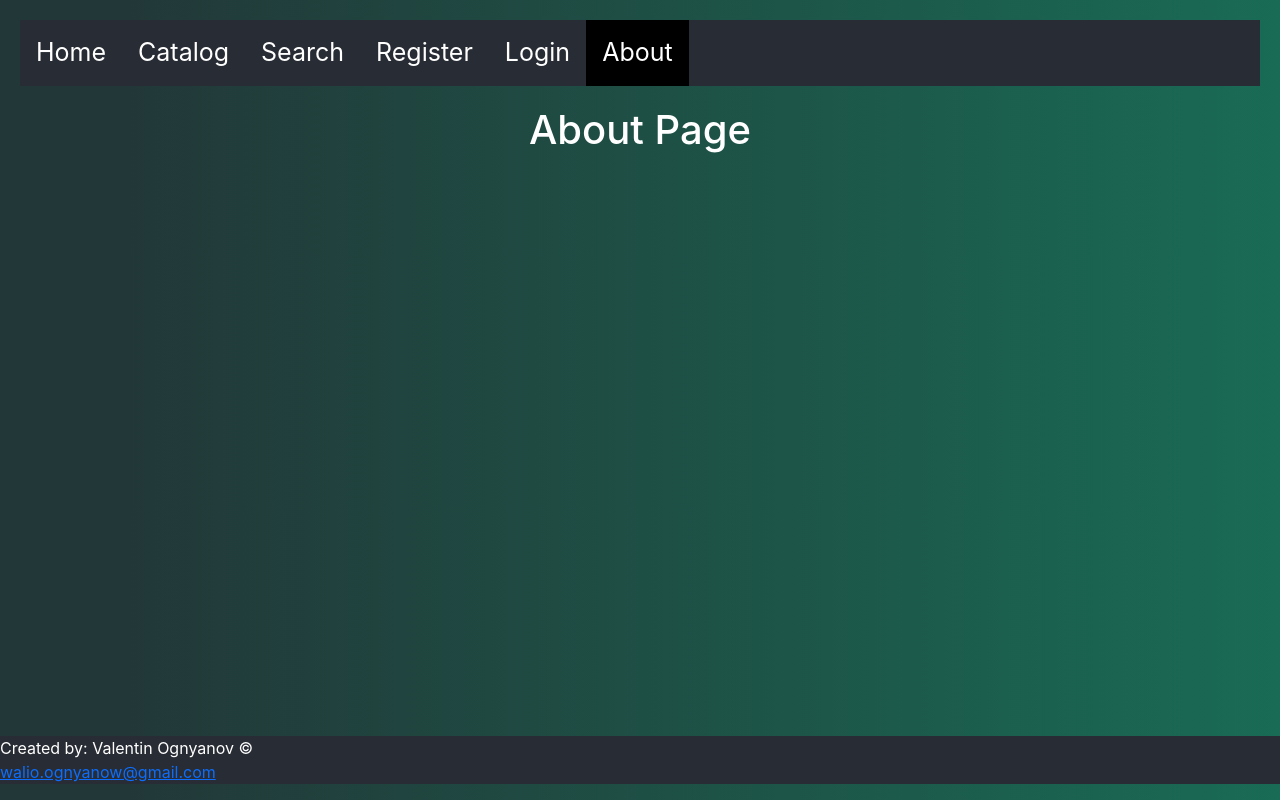
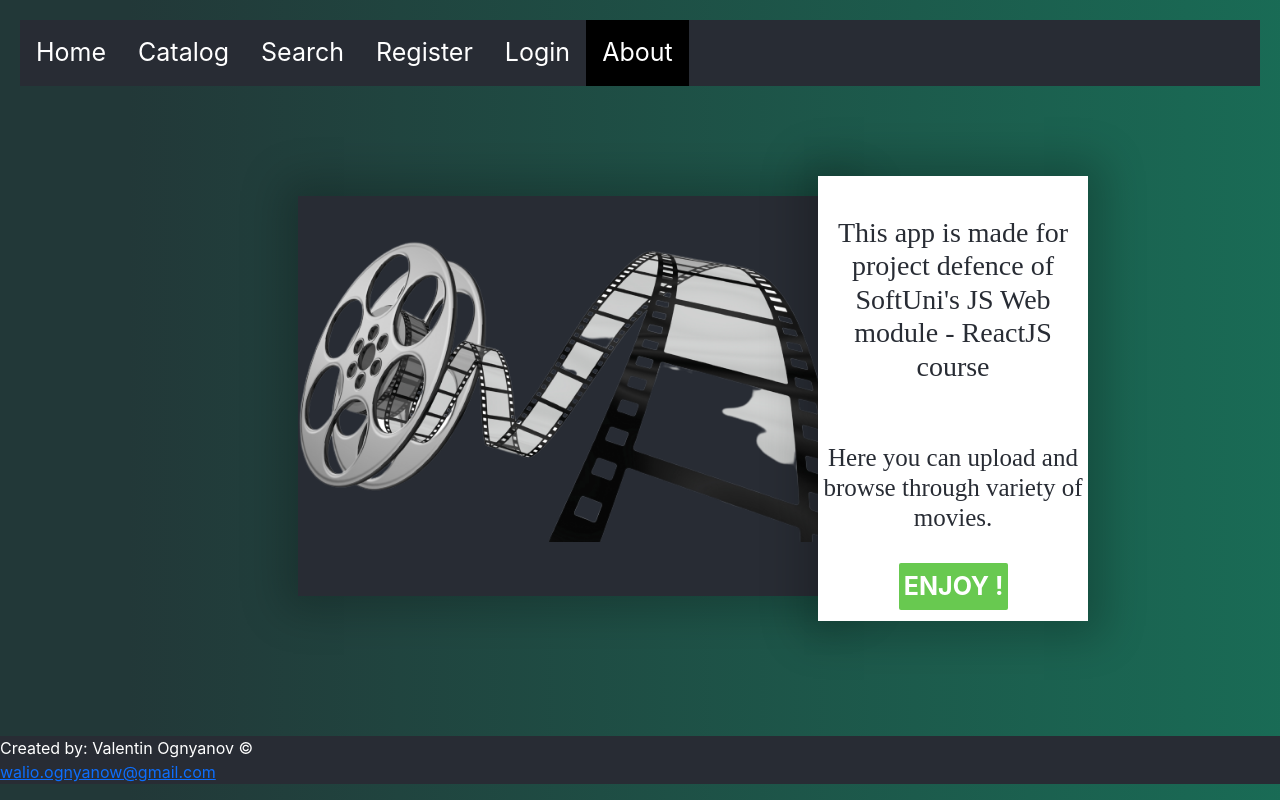
Before and after one commit to valentinognyanov/my-react-project, a React (Create React App) app: page /about in a window 1280 px wide. Built offline with nearby package versions, Linux system fonts and the light colour scheme; no server answers.

Commit message:
update about page and css

```diff
--- a/src/App.js
+++ b/src/App.js
@@ -19,9 +19,9 @@ import { About } from './components/About/About';
 import { Footer } from './components/Footer/Footer';
 
 import { RouteGuard } from './components/common/RouteGuards';
+import { MovieOwner } from './components/common/MovieOwner';
 
 import 'bootstrap/dist/css/bootstrap.min.css';
-import { MovieOwner } from './components/common/MovieOwner';
 
 function App() {
 
--- /dev/null
+++ b/src/components/About/About.css
@@ -0,0 +1,74 @@
+.about-page-container {
+    display: flex;
+    flex-direction: column;
+    height: calc(70% - 40px);
+    position: absolute;
+    place-content: center;
+    width: calc(100% - 40px);
+}
+
+.about-container {
+    display: flex;
+    height: 340px;
+    margin-left: 20%;
+    width: 820px;
+}
+
+.left-side {
+    background: #282c34;
+    box-shadow: 0px 0px 40px 16px rgba(0, 0, 0, 0.22);
+    height: 400px;
+    top: 20px;
+    position: relative;
+    width: 70%;
+    left: 30px;
+}
+
+.left-side img {
+    width: 550px;
+    margin-top: 40px;
+}
+
+.right-side {
+    background: white;
+    box-shadow: 0px 0px 40px 16px rgba(0, 0, 0, 0.22);
+    color: #282c34;
+    position: relative;
+    width: 600px;
+    height: 445px;
+}
+
+.about-btn {
+    font-size: 25px;
+    padding: 0.3rem;
+    outline: none;
+    border: none;
+    border-radius: 2px;
+    background: #68c950;
+    color: white;
+    text-decoration: none;
+    font-weight: bold;
+    cursor: pointer;
+    transition: 0.4s ease;
+    margin-left: 30%;
+    margin-top: 8%;
+}
+
+.about-btn:hover {
+    background: #282c34;
+    color: white;
+}
+
+.right-side h2 {
+    font-size: 28px;
+    text-align: center;
+    margin-top: 40px;
+    font-family: cursive;
+}
+
+.right-side h4 {
+    font-family: cursive;
+    margin-top: 60px;
+    text-align: center;
+    font-size: 25px;
+}
--- a/src/components/About/About.js
+++ b/src/components/About/About.js
@@ -1,9 +1,21 @@
+import { Link } from "react-router-dom";
+
+import './About.css';
+
 export const About = () => {
     return (
-        <h1 style={{
-            color: 'white',
-            textAlign: 'center',
-            marginTop: '20px'
-        }}>About Page</h1>
+        <div className="about-page-container">
+            <div className="about-container">
+                <div className="left-side">
+                    <img src="/images/about-page-image.png" alt="about-img" />
+                </div>
+                <div className="right-side">
+                    <h2>This app is made for project defence of SoftUni's JS Web module - ReactJS course</h2>
+                    <h4>Here you can upload and browse through variety of movies.</h4>
+                    <Link to={'/catalog'}><button className="about-btn">ENJOY !</button></Link>
+                </div>
+            </div>
+        </div>
+
     );
 };
```
